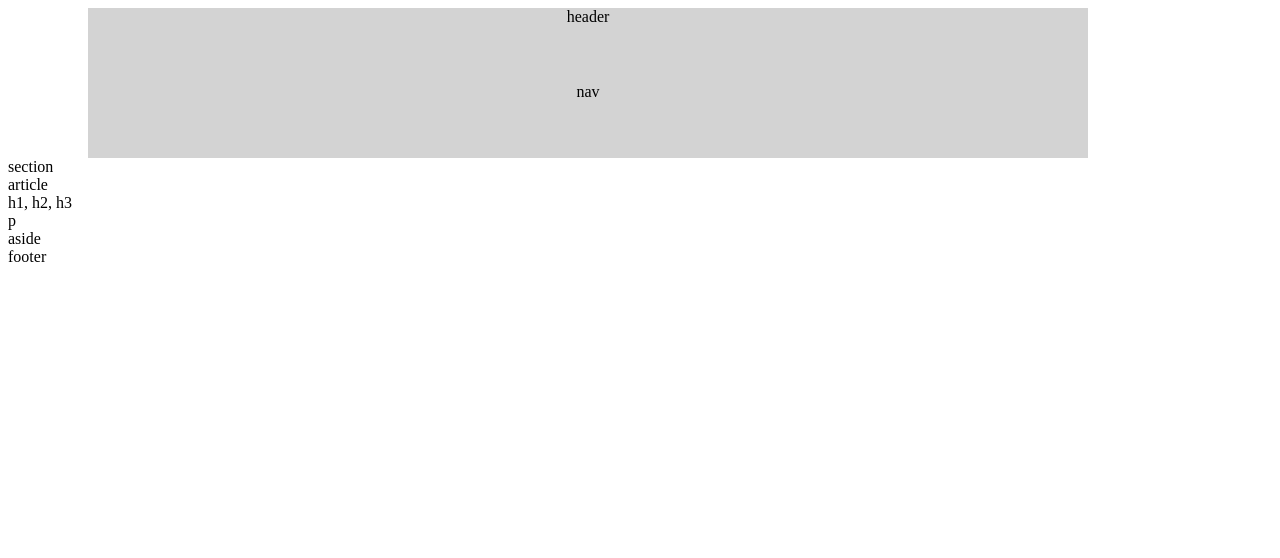
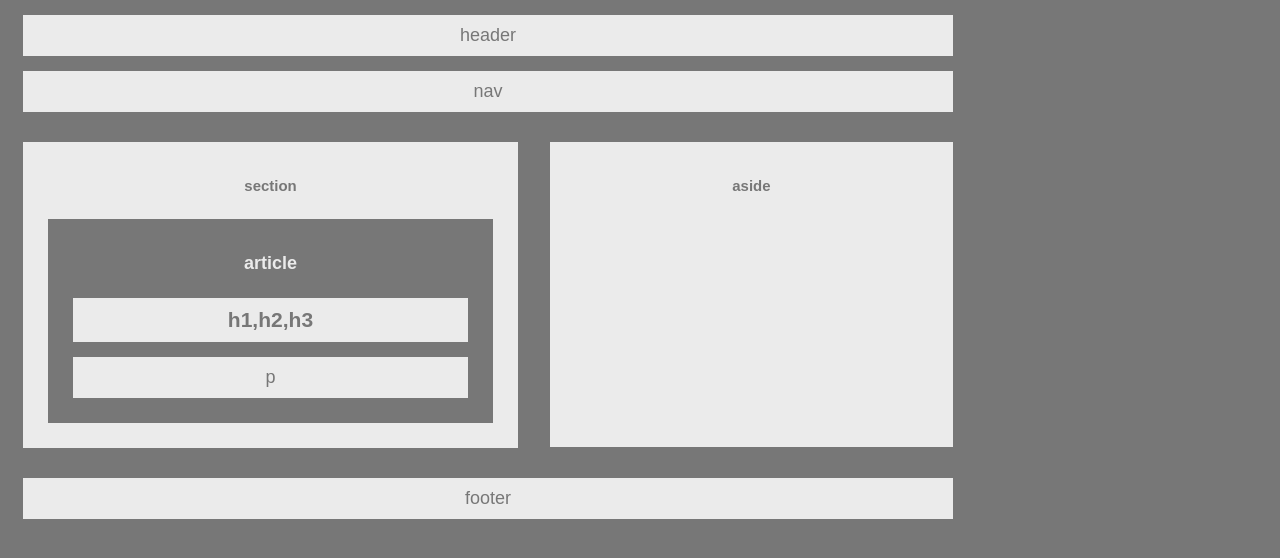
Before and after one commit to arthiatsr/HW-Wireframe, a plain HTML site: page index.html in a window 1280 px wide. Drawn offline with Linux system fonts and the light colour scheme.

Commit message:
HW-Wireframe

```diff
--- a/index.html
+++ b/index.html
@@ -5,31 +5,31 @@
         <title>HW-WIREFRAME</title>
         <link href="style.css" rel="stylesheet" type="text/css">
     </head>
-    <body>
-        <div class="header1">
-            header
+    <body class="Body">
+        <header class="Header">header</header>
+        <nav class="Nav">nav</nav>
+        <div class="clearfix">
+        <section class="Section">
+            <h5>section</h5>
+            <div>
+                <article class="Article">
+                    <h4>article</h4>
+                    <div>
+                        <h1 class="h1">
+                            h1,h2,h3
+                        </h1>
+                        <p class="p">
+                            p
+                        </p>
+                    </div>
+                </article>
+            </div>
+        </section>
+        <aside class="Aside">
+                <h5>aside</h5>
+        </aside>
         </div>
-        <div class="nav1">
-            nav
-        </div>
-        <div class="">
-            <section>
-                section
-            </section>
-            <article>
-                article
-            </article>
-            <div>
-                h1, h2, h3
-            </div>
-            <div>
-                p
-            </div>
-        </div>
-        <aside>
-            aside
-        </aside>
-        <footer>
+        <footer class="Footer">
             footer
         </footer>
 
--- a/style.css
+++ b/style.css
@@ -1,9 +1,49 @@
-.header1, .nav1{
-    position: relative;
-    width: 1000px;
-    background-color: lightgray;
+.Body{
+    font-family: 'Arial', 'Helvetica Neue', Helvetica, sans-serif;
+    color: #777;
+    background: #777;
+    width: 960px;
+    font-size: 18px;
+}
+.Header, .Nav, .Section, .Aside, .Footer{
+    background: #ebebeb;
     text-align: center;
-    height: 75px;
-    left: 80px;
+}
+
+.Article{
+    color: #ebebeb;
+    background: #777;
+}
+
+.h1, p{
+    color: #777;
+    background: #ebebeb;
+}
+
+
+.Section{
+    width: 495px;
+    float: left;
+}
+
+* {
+    box-sizing: border-box;
+}
+.Aside{
+    float: right;
+    width: 42%;
+    height: 305px;
+
 
 }
+.clearfix::after{
+    content: "";
+    clear: both;
+    display: block;
+
+}
+
+.Header, .Nav, .Footer, .Section, .Aside, .h1, .Article, p{
+    padding: 10px;
+    margin: 15px;
+}
```
